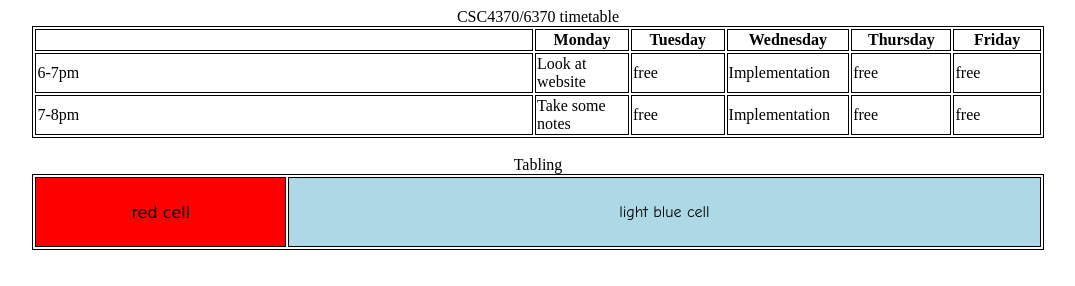
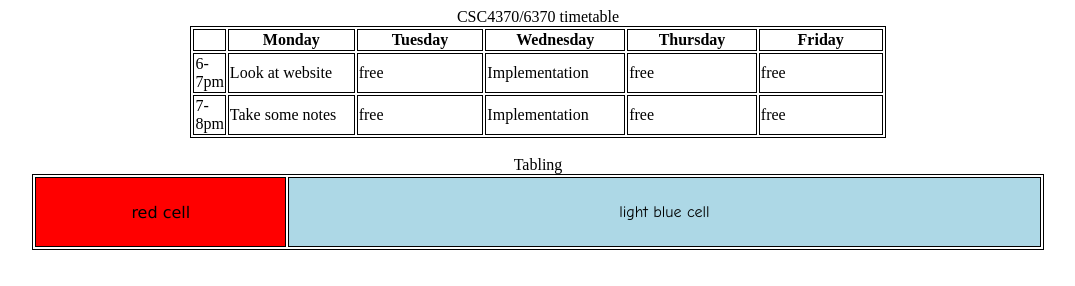
Before and after one commit to chart10/assignment01-website-web4370, a plain HTML site: page Classwork01/activity1.html in a window 1280 px wide. Shown: the whole page, without its empty margins (102-1177 px from the left). Drawn offline with Linux system fonts and the light colour scheme.

Commit message:
fixed table in activity1

```diff
--- a/Classwork01/activity1.html
+++ b/Classwork01/activity1.html
@@ -10,12 +10,12 @@
     </style>
   </head>
   <body>
-    <table style="width: 80%" align="center">
+    <table style="width: 55%" align="center">
       <caption>
         CSC4370/6370 timetable
       </caption>
       <tr>
-        <td width="50%"></td>
+        <td></td>
         <th width="150">Monday</th>
         <th width="150">Tuesday</th>
         <th width="150">Wednesday</th>
```
